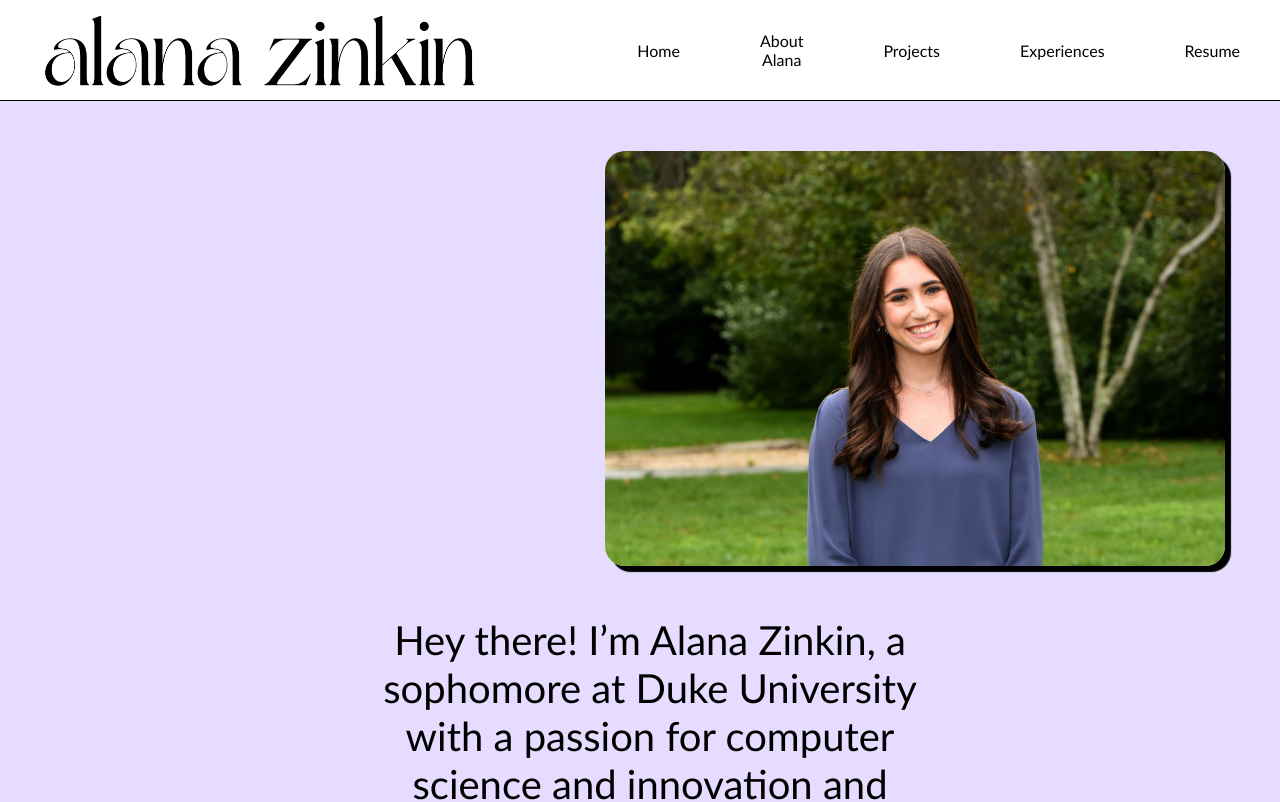
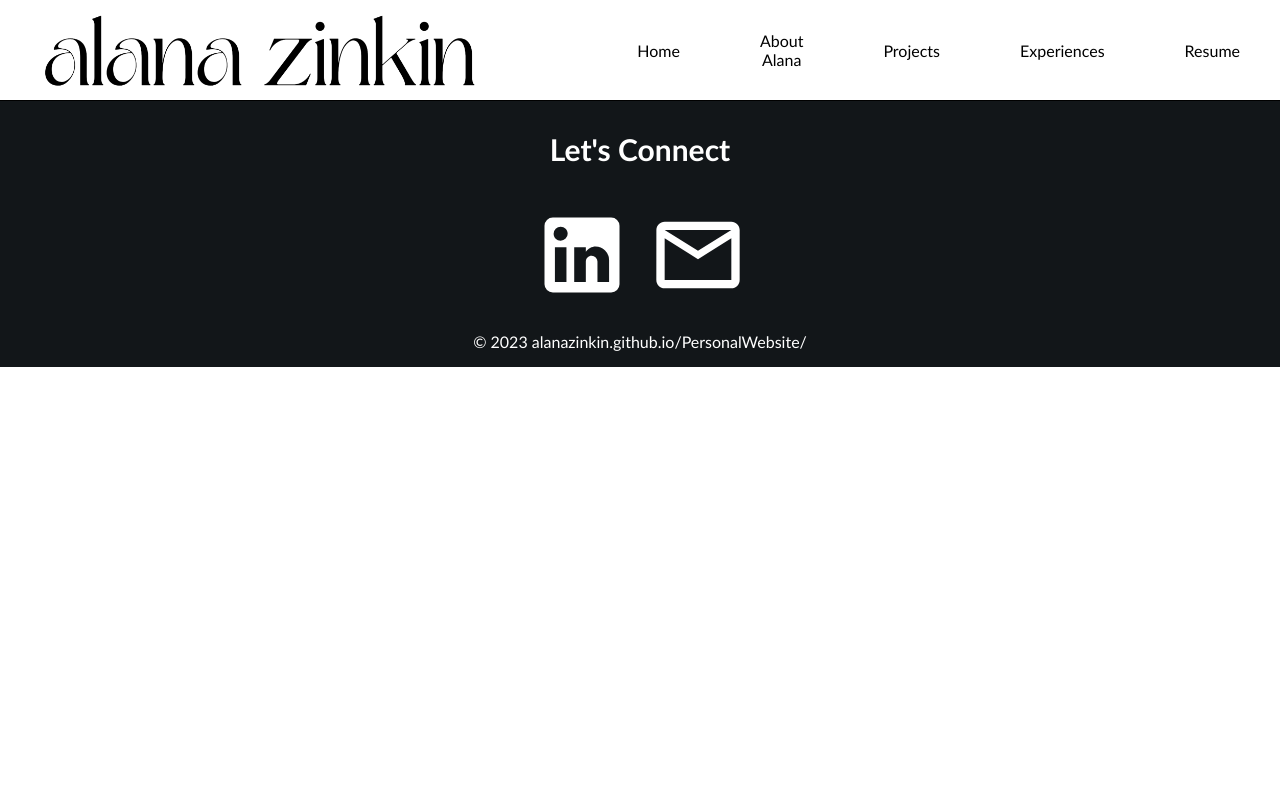
Before and after one commit to alanazinkin/PersonalWebsite, a React (Create React App) app in the folder myfirstreactapp/: page / in a window 1280 px wide. Shown: the top 802 px of the page. Built offline with nearby package versions, Linux system fonts and the light colour scheme.

Commit message:
final v2

```diff
--- a/myfirstreactapp/src/App.js
+++ b/myfirstreactapp/src/App.js
@@ -17,7 +17,6 @@ function App() {
         <Navbar/>
         <Routes>
           <Route path="/PersonalWebsite" element={<Home />} />
-          <Route path="/" element={<Home />} />
           <Route path="/about" element={<About />} />
           <Route path="/FINALresume.pdf" element={<Resume />} />
           <Route path="/projects" element={<Projects />} />
```
Also changed, not shown: 2 other files (tests, documents, lock files or other folders).
